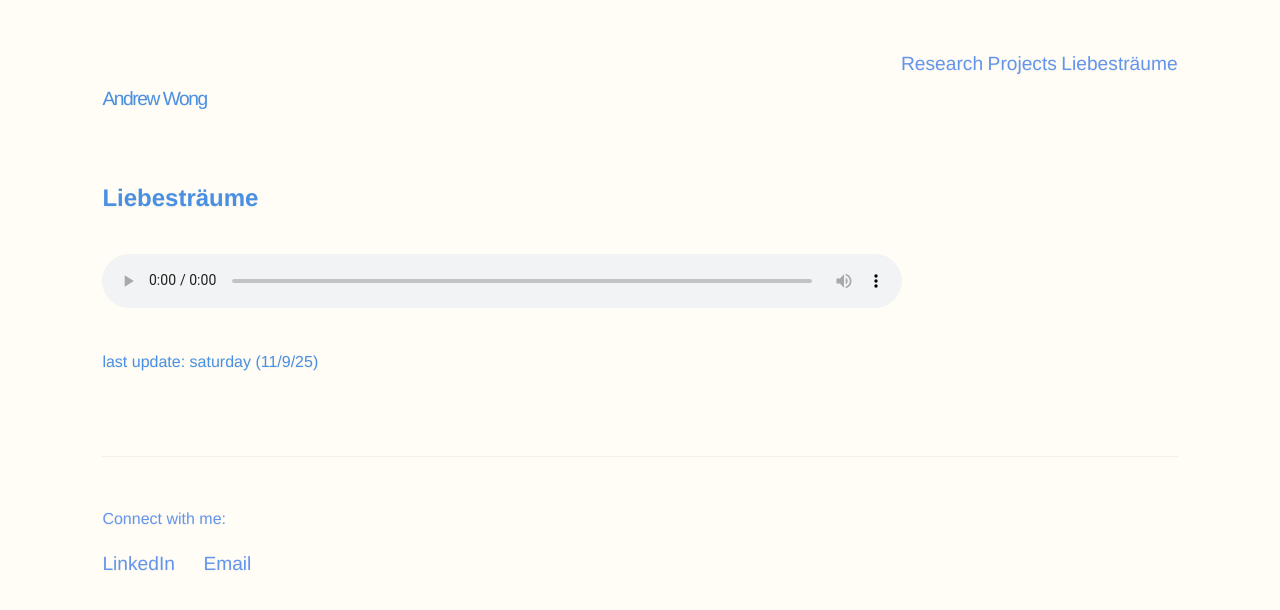
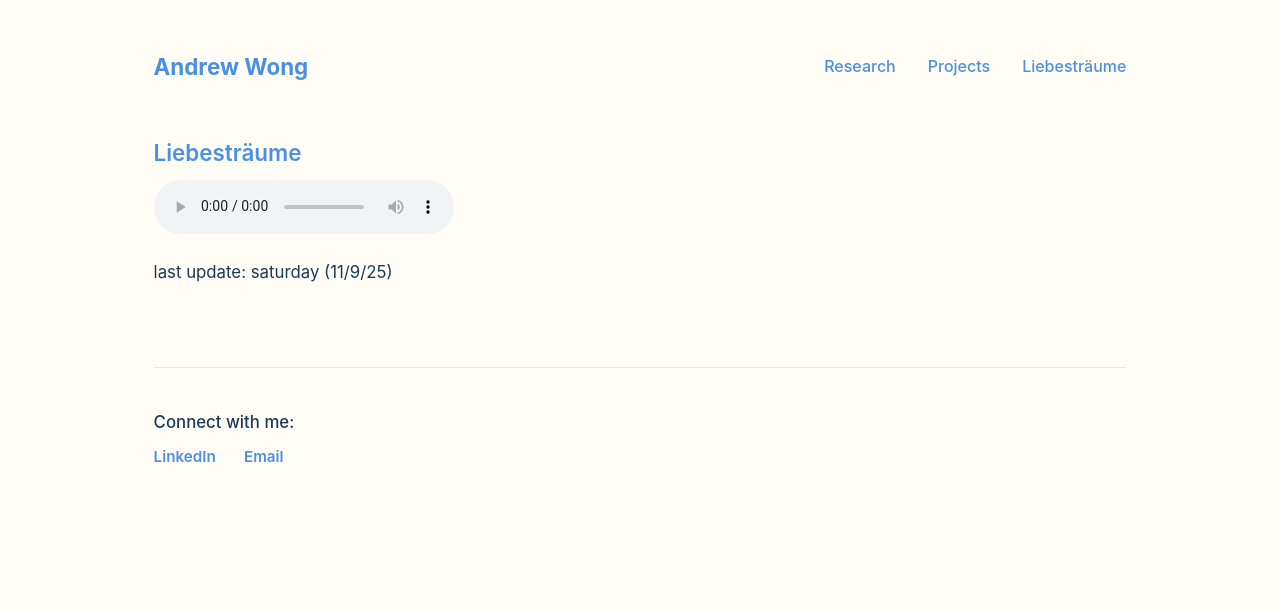
Before and after one commit to aawongs/andrewwong, a plain HTML site: page liebestraume.html in a window 1280 px wide. Drawn offline with Linux system fonts and the light colour scheme.

Commit message:
Update style.css

```diff
--- a/style.css
+++ b/style.css
@@ -1,78 +1,126 @@
+/* ------------------ */
+/* Andrew Wong Styles */
+/* ------------------ */
+
 :root {
-  --text-color: #4a90e2;
-  --link-color: cornflowerblue;
-  --bg-color: #fffdf5;
+  --background: #fffdf5;       /* soft cream */
+  --text: #1b3a57;             /* calm blue-gray */
+  --accent: #4a90e2;           /* cornflower blue */
+  --accent-hover: #3b7ac8;     /* darker blue on hover */
+  --divider: rgba(0, 0, 0, 0.08);
 }
 
 body {
+  background-color: var(--background);
+  color: var(--text);
+  font-family: "Inter", "Helvetica Neue", Arial, sans-serif;
   margin: 0;
-  padding: 3rem 8%;
-  font-family: 'Helvetica Neue', Arial, sans-serif;
-  background-color: var(--bg-color);
-  color: var(--text-color);
+  padding: 3rem 12%;
   line-height: 1.7;
-  text-shadow: 0 1px 2px rgba(0, 0, 0, 0.05);
 }
 
-/* NAVBAR STYLING */
+/* ---------- HEADER & NAVBAR ---------- */
+
 header {
   display: flex;
   justify-content: space-between;
-  align-items: flex-start;
+  align-items: center;
   margin-bottom: 3rem;
 }
 
 .name {
-  font-size: 3rem;
+  font-size: 1.4rem;
   font-weight: 700;
+  color: var(--accent);
   margin: 0;
-  letter-spacing: -0.03em;
 }
 
-/* 🔗 Link styling */
+nav {
+  display: flex;
+  gap: 2rem;
+}
+
+nav a {
+  font-size: 1rem;
+  text-decoration: none;
+  color: var(--accent);
+  font-weight: 500;
+  transition: opacity 0.25s ease, color 0.25s ease;
+}
+
+nav a:hover {
+  opacity: 0.6;
+}
+
+/* ---------- MAIN CONTENT ---------- */
+
+main {
+  max-width: 900px;
+}
+
+h1 {
+  font-size: 4rem;
+  margin-bottom: 1rem;
+  color: var(--accent);
+  font-weight: 700;
+}
+
+h2 {
+  font-size: 1.4rem;
+  font-weight: 600;
+  color: var(--accent);
+  margin-top: 3rem;
+  margin-bottom: 0.5rem;
+}
+
+p {
+  font-size: 1.05rem;
+  margin: 1rem 0;
+}
+
+/* Links within paragraphs */
 a {
-  color: var(--link-color);
+  color: var(--accent);
   text-decoration: none;
-  font-weight: 500;
-  font-size: 1.2rem;  /* bigger link text */
-  transition: opacity 0.3s ease;
+  transition: opacity 0.25s ease;
 }
 
 a:hover {
   opacity: 0.6;
 }
 
-/* Subpage main content area */
-main {
-  max-width: 800px;
+/* ---------- FOOTER ---------- */
+
+footer {
+  border-top: 1px solid var(--divider);
+  margin-top: 5rem;
+  padding-top: 1.5rem;
+  font-size: 0.95rem;
 }
 
-audio {
-  width: 100%;
-  margin: 1rem 0;
-}
-
-footer {
-  margin-top: 5rem;
-  border-top: 1px solid rgba(0, 0, 0, 0.05);
-  padding-top: 2rem;
-  color: var(--link-color);
-  font-size: 1rem;
+footer p {
+  margin-bottom: 0.5rem;
+  font-weight: 500;
+  color: var(--text);
 }
 
 footer a {
-  color: var(--link-color);
-  text-decoration: none;
   margin-right: 1.5rem;
-  transition: opacity 0.3s ease;
+  font-weight: 600;
 }
 
-footer a:hover {
-  opacity: 0.6;
-}
+/* ---------- RESPONSIVE ---------- */
 
 @media (max-width: 768px) {
-  .name { font-size: 2rem; }
-  body { padding: 2rem; }
-  nav a { margin-left: 1rem; }
+  body {
+    padding: 2rem;
+  }
+
+  h1 {
+    font-size: 2.8rem;
+  }
+
+  nav {
+    gap: 1.2rem;
+  }
 }
```
